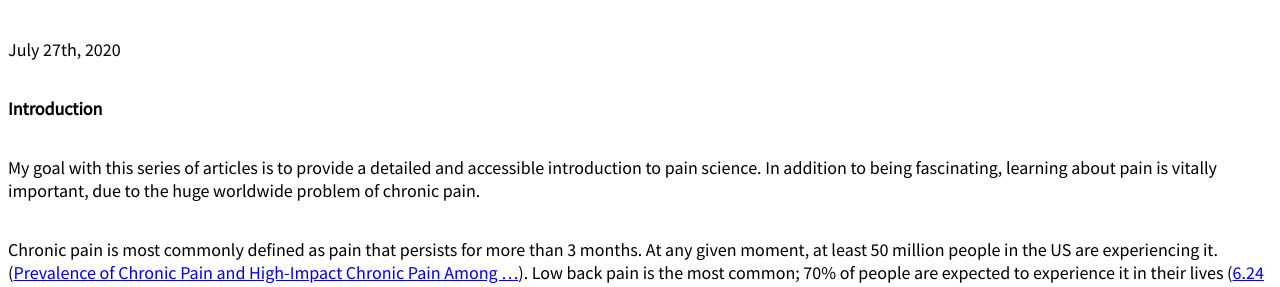
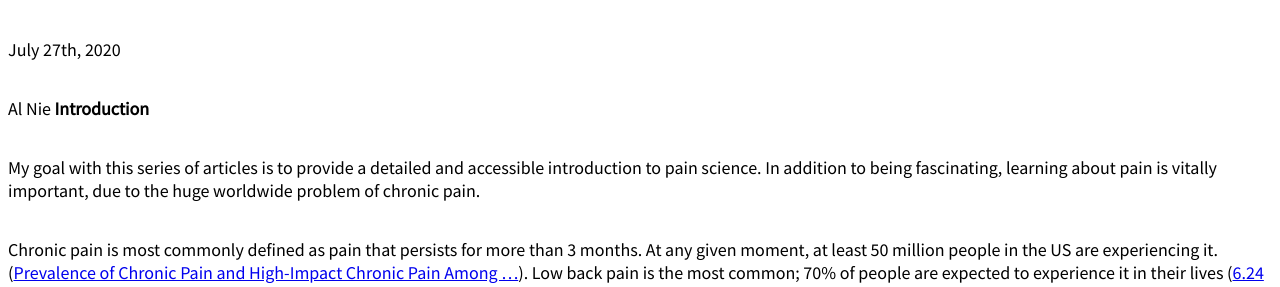
Before and after one commit to hprob/website-al, a Jekyll site: the page built from _posts/2020-7-27-intro-pain-science-1.md, in a window 1280 px wide and 900 px high. Shown: the part 156-443 px from the top of the window. Built offline with Jekyll 4.4.1, drawn with Linux system fonts in a browser that asks for light colours.

Commit message:
add name

```diff
--- a/_posts/2020-7-27-intro-pain-science-1.md
+++ b/_posts/2020-7-27-intro-pain-science-1.md
@@ -3,6 +3,8 @@ layout: post
 title: "Intro to Pain Science Part 1: Fundamental Concepts"
 image: figure.jpg
 ---
+
+Al Nie
 **Introduction**
 
 My goal with this series of articles is to provide a detailed and accessible introduction to pain science. In addition to being fascinating, learning about pain is vitally important, due to the huge worldwide problem of chronic pain.
@@ -173,6 +175,7 @@ Nice site to explore: [https://www.painscience.com](https://www.painscience.com/
 
 Intro Neuroscience Textbook: [Neuroscience: Exploring the Brain by Mark F. Bear](https://www.goodreads.com/book/show/170011.Neuroscience)
 
+Al Nie
 
 
 **Tangents**
@@ -213,3 +216,5 @@ Modulation mechanisms, both those that are dependent on psychology/context and t
 **Tangent 4: Decussation of Pain/Thermal vs Touch/Proprioception Ascending Pathways**
 
 There are two distinct main ascending pathways for these submodalities of somatosensation. Both pathways decussate (cross over to the other side) in the spinal cord, but the spinothalamic tract decussates at a lower point. Thus, in some spinal cord injuries that injure only one side of the spinal cord, it is possible to lose most if not all of the sense of touch and proprioception in one side of the body below the injury site, yet still feel pain and temperature there, and vice versa. Pretty cool.
+
+Al Nie
--- a/contact.html
+++ b/contact.html
@@ -5,4 +5,4 @@ extra_style: "<link rel=\"stylesheet\" href=\"/assets/style/article.css\"/>"
 ---
 <h1 class="center-text">Contact</h1>
 
-<p class="center-text">Email me at <a href="mailto:al_a_nie@yahoo.com">al_a_nie@yahoo.com</a></p>
+<p class="center-text">Email Al Nie at <a href="mailto:al_a_nie@yahoo.com">al_a_nie@yahoo.com</a></p>
--- a/index.html
+++ b/index.html
@@ -6,7 +6,7 @@ extra_style: "<link rel=\"stylesheet\" href=\"/assets/style/index.css\"/>"
 <div class="left">
     <p class="large">
         Currently, the sole purpose of this website is to house the articles on pain science that I have
-        written. If you cannot see the 3rd one when clicking the "Articles" tab, use this button. (Having some technical difficulties)
+        written. If you cannot see the 3rd one when clicking the "Articles" tab, use this button. (Having some technical difficulties) -Al Nie
     </p>
     <a href="/articles" class="button">Click here</a>
 </div>
```
Also changed, not shown: _posts/2020-7-27-intro-pain-science-2.md (+4 -1 lines), _posts/2020-9-06-intro-pain-science-3.md (+9 -3 lines), 2 other files.
